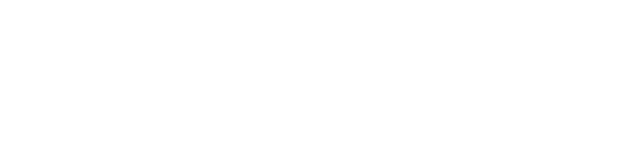
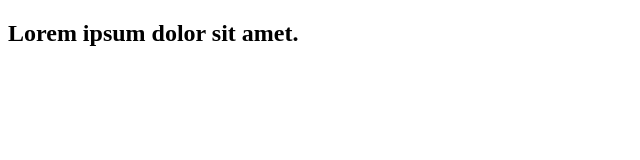
Before and after one commit to AndreiKravets/training-freshcode, a plain HTML site: page index.html in a window 1280 px wide. Shown: the whole page, without its empty margins (0-640 px from the left). Drawn offline with Linux system fonts and the light colour scheme.

Commit message:
add article

```diff
--- a/index.html
+++ b/index.html
@@ -11,7 +11,9 @@
 <body>
 <main>
     <section>
-
+      <article>
+          <h2>Lorem ipsum dolor sit amet.</h2>
+      </article>
     </section>
 </main>
 </body>
```
